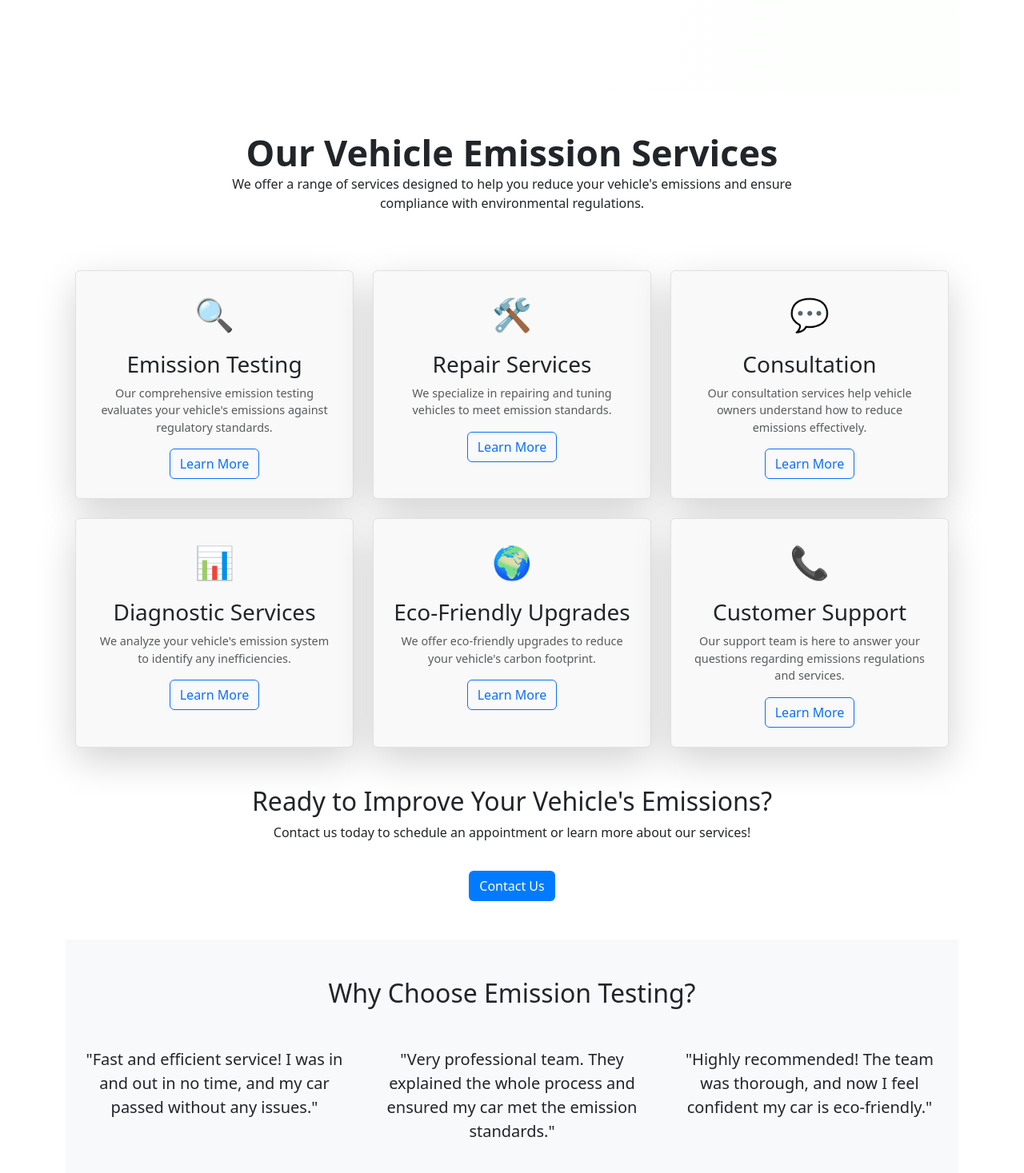
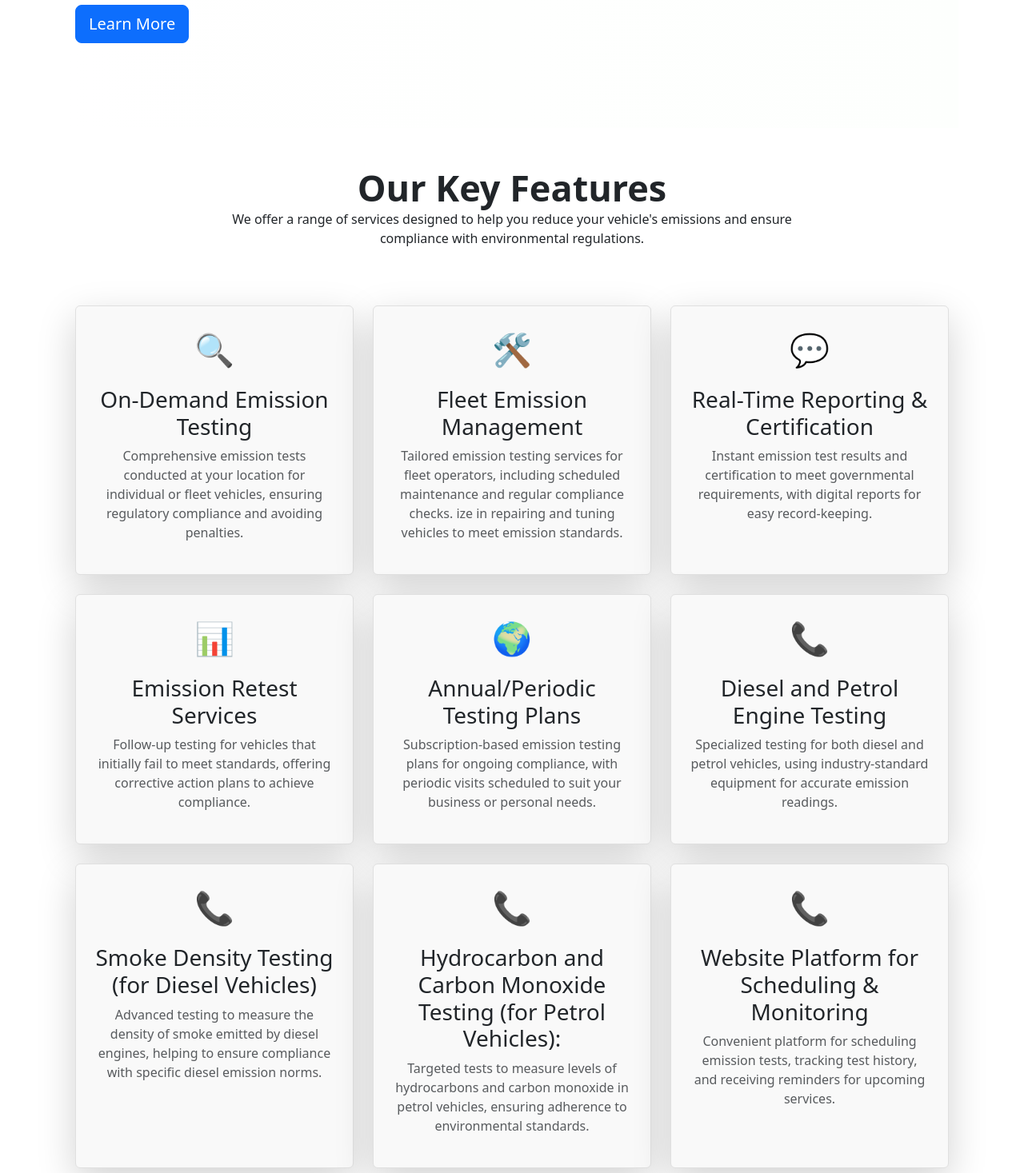
Before and after one commit to Purusothsaro/Vehicle_Emission_Tests, a Next.js app: page / in a window 1280 px wide. Shown: the part 1330-2797 px from the top of the page at 80% size. Built offline with nearby package versions, Linux system fonts and the light colour scheme.

Commit message:
style css

```diff
--- a/src/app/authGuard.js
+++ b/src/app/authGuard.js
@@ -5,10 +5,10 @@ import { useRouter } from "next/navigation";
 const AuthGuard = (WrappedComponent) => {
   return (props) => {
     const router = useRouter();
-    const isAuthenticated = true;
+    const isAuthenticated = localStorage.getItem("isAuthenticated");
 
     useEffect(() => {
-      if (!isAuthenticated) {
+      if (!isAuthenticated == "true") {
         router.push("/components/login");
       }
     }, [isAuthenticated]);
--- a/src/app/components/login/page.js
+++ b/src/app/components/login/page.js
@@ -186,6 +186,7 @@ const Login = () => {
 
     if (add) {
       alert("Data add to firestore DB !!");
+      localStorage.setItem("isAuthenticated", true);
       router.push("/components/dashboard");
     }
 
--- /dev/null
+++ b/src/app/components/scheduleTest/ScheduleTest.module.css
@@ -0,0 +1,69 @@
+.bgPrimary {
+  background: linear-gradient(to right, #4a90e2, #3f51b5);
+  height: 80vh;
+}
+
+.card {
+  border-radius: 12px;
+  background: #fff;
+}
+
+.formControl {
+  height: 50px;
+  border-radius: 8px;
+  border: 1px solid #ccc;
+}
+
+.formControl:focus {
+  border-color: #3f51b5;
+  box-shadow: 0 0 10px rgba(63, 81, 181, 0.1);
+}
+
+.btn.btnPrimary {
+  background-color: #3f51b5;
+  border: none;
+  padding: 12px 0;
+  transition: background-color 0.3s ease;
+}
+
+.btn.btnPrimary:hover {
+  background-color: #283593;
+}
+
+.textMuted {
+  font-size: 0.9rem;
+}
+
+.imgFluids {
+  width: 600px;
+  height: 300px;
+  animation: bounce 0.9s infinite;
+}
+
+/* Bounce Animation */
+/* @keyframes bounce {
+  20%,
+  50%,
+  80%,
+  to {
+    transform: translateY(0);
+  }
+  40% {
+    transform: translateY(-30px);
+  }
+  70% {
+    transform: translateY(-15px);
+  }
+  90% {
+    transform: translateY(-4px);
+  }
+} */
+
+@media (max-width: 768px) {
+  .containerFluid {
+    padding: 0;
+  }
+  .card {
+    margin: 20px;
+  }
+}
--- /dev/null
+++ b/src/app/components/services/Services.module.css
@@ -0,0 +1,53 @@
+.hero-section {
+  background: url("/assets/care.jpeg") no-repeat center center;
+  background-size: cover;
+  height: 70vh;
+  display: flex;
+  flex-direction: column;
+  justify-content: center;
+  align-items: center;
+  color: white;
+}
+.how-it-works img {
+  transition: transform 0.3s ease;
+}
+.how-it-works img:hover {
+  transform: scale(1.05);
+}
+.service-card {
+  border: none;
+  background-color: #fff;
+  padding: 25px;
+  border-radius: 15px;
+  box-shadow: 0 10px 30px rgba(0, 0, 0, 0.1);
+  transition: all 0.4s ease;
+  display: flex;
+  flex-direction: column;
+  justify-content: center;
+  align-items: center;
+  text-align: center;
+}
+
+.service-card:hover {
+  transform: translateY(-10px);
+  box-shadow: 0 20px 40px rgba(0, 0, 0, 0.2);
+}
+
+.service-content {
+  font-weight: 700; /* Increased for bolder text */
+  margin-top: 15px;
+  font-size: 1.2rem; /* Slightly larger */
+  color: #343a40;
+  text-align: center; /* Centering the text */
+  padding-bottom: 10px;
+  line-height: 1.4;
+}
+
+.service-body {
+  font-size: 1rem;
+  font-style: italic;
+  color: #495057;
+  text-align: center; /* Centering the text */
+  font-weight: 500; /* Slightly bold for more emphasis */
+  margin-top: 10px;
+}
--- a/src/app/globals.css
+++ b/src/app/globals.css
@@ -1,4 +1,4 @@
-/* Custom TopBar Styling */
+/* Custom TopBar Styling
 .top-bar {
   background-color: #000;
   color: #fff;
@@ -21,8 +21,8 @@
 }
 
 .top-bar .text-primary {
-  color: #007bff !important; /* Custom color for icons */
-}
+  color: #007bff !important;
+} */
 
 /* Custom Navbar Styling */
 .navbar {
@@ -403,7 +403,7 @@ body {
   }
 }
 
-/*Certifications Section*/
+/* Certifications Section
 #certifications {
   background-color: #ffffff;
 }
@@ -434,82 +434,7 @@ body {
 #certifications .card-footer {
   background-color: #fff;
   border-top: none;
-}
-
-/* schedulaTest */
-
-.bg-primary {
-  background: linear-gradient(
-    to right,
-    #4a90e2,
-    #3f51b5
-  ); /* Gradient for a sleek look */
-  height: 80vh;
-}
-
-.card {
-  border-radius: 12px;
-  background: #fff;
-}
-
-.form-control {
-  height: 50px;
-  border-radius: 8px;
-  border: 1px solid #ccc;
-}
-
-.form-control:focus {
-  border-color: #3f51b5;
-  box-shadow: 0 0 10px rgba(63, 81, 181, 0.1);
-}
-
-.btn-primary {
-  background-color: #3f51b5;
-  border: none;
-  padding: 12px 0;
-  transition: background-color 0.3s ease;
-}
-
-.btn-primary:hover {
-  background-color: #283593;
-}
-
-.text-muted {
-  font-size: 0.9rem;
-}
-
-.img-fluids {
-  width: 600px;
-  height: 300px;
-  animation: bounce 0.9s infinite;
-}
-/*
-@keyframes bounce {
-  20%,
-  50%,
-  80%,
-  to {
-    transform: translateY(0);
-  }
-  40% {
-    transform: translateY(-30px);
-  }
-  70% {
-    transform: translateY(-15px);
-  }
-  90% {
-    transform: translateY(-4px);
-  }
 } */
-@media (max-width: 768px) {
-  .container-fluid {
-    padding: 0;
-  }
-  .card {
-    margin: 20px;
-  }
-}
-
 /*******************
 *****contact us****
 ********************/
@@ -643,18 +568,3 @@ body {
 .about-image img {
   border-radius: 10px;
 }
-
-/**** FAQ ****/
-
-.faq-section {
-  background-color: #f8f9fa;
-  padding: 50px 0;
-}
-
-.accordion-button {
-  font-weight: bold;
-}
-
-.accordion-body {
-  font-size: 0.9rem;
-}
--- a/src/app/page.js
+++ b/src/app/page.js
@@ -41,9 +41,7 @@ const HeroSection = () => {
         <video src={"/videos/emission.mp4"} autoPlay muted loop />
         {/* <div className="overlay"></div> */}
         <div className="content text-center">
-          <h1 style={{ fontSize: "5rem", color: "white" }}>
-            Vehicle Emissions Testing
-          </h1>
+          <h1 style={{ fontSize: "5rem", color: "white" }}>Emission Testers</h1>
           <p>Your reliable partner in ensuring a cleaner environment</p>
           <Link
             href="/components/scheduleTest"
@@ -70,11 +68,12 @@ const HeroSection = () => {
                 Driving Toward a Cleaner Future
               </h1>
               <p className="lead fade-in">
-                At EmissionCheck, we provide cutting-edge vehicle emissions
-                testing to ensure your vehicle meets environmental standards,
-                protecting the air we breathe and the planet we share.
+                Emission Testers is a cutting-edge service provider specializing
+                in on-demand vehicle emission testing. We offer convenient,
+                reliable, and environmentally conscious emission testing by
+                bringing our services directly to your doorstep.
               </p>
-              <Link href="#learn-more">
+              <Link href="/components/about">
                 <button className="btn btn-primary btn-lg fade-in">
                   Learn More
                 </button>
@@ -100,7 +99,7 @@ const HeroSection = () => {
       {/* Our Services */}
       <div className="container mt-5">
         <div className="services-header text-center">
-          <h2>Our Vehicle Emission Services</h2>
+          <h2>Our Key Features</h2>
           <p>
             We offer a range of services designed to help you reduce your
             vehicle's emissions and ensure compliance with environmental
@@ -112,90 +111,115 @@ const HeroSection = () => {
           <div className="col-md-4">
             <div className="service-card p-4 rounded shadow-lg h-100 fade-in">
               <div className="icon mb-3 fs-1">🔍</div>
-              <h3>Emission Testing</h3>
+              <h3>On-Demand Emission Testing</h3>
               <p className="text-muted">
-                Our comprehensive emission testing evaluates your vehicle's
-                emissions against regulatory standards.
+                Comprehensive emission tests conducted at your location for
+                individual or fleet vehicles, ensuring regulatory compliance and
+                avoiding penalties.
               </p>
-              <button className="btn btn-outline-primary">Learn More</button>
             </div>
           </div>
 
           <div className="col-md-4">
             <div className="service-card p-4 rounded shadow-lg h-100 fade-in">
               <div className="icon mb-3 fs-1">🛠️</div>
-              <h3>Repair Services</h3>
+              <h3>Fleet Emission Management</h3>
               <p className="text-muted">
-                We specialize in repairing and tuning vehicles to meet emission
-                standards.
+                Tailored emission testing services for fleet operators,
+                including scheduled maintenance and regular compliance checks.
+                ize in repairing and tuning vehicles to meet emission standards.
               </p>
-              <button className="btn btn-outline-primary">Learn More</button>
             </div>
           </div>
 
           <div className="col-md-4">
             <div className="service-card p-4 rounded shadow-lg h-100 fade-in">
               <div className="icon mb-3 fs-1">💬</div>
-              <h3>Consultation</h3>
+              <h3>Real-Time Reporting & Certification</h3>
               <p className="text-muted">
-                Our consultation services help vehicle owners understand how to
-                reduce emissions effectively.
+                Instant emission test results and certification to meet
+                governmental requirements, with digital reports for easy
+                record-keeping.
               </p>
-              <button className="btn btn-outline-primary">Learn More</button>
             </div>
           </div>
 
           <div className="col-md-4">
             <div className="service-card p-4 rounded shadow-lg h-100 fade-in">
               <div className="icon mb-3 fs-1">📊</div>
-              <h3>Diagnostic Services</h3>
+              <h3>Emission Retest Services</h3>
               <p className="text-muted">
-                We analyze your vehicle's emission system to identify any
-                inefficiencies.
+                Follow-up testing for vehicles that initially fail to meet
+                standards, offering corrective action plans to achieve
+                compliance.
               </p>
-              <button className="btn btn-outline-primary">Learn More</button>
             </div>
           </div>
 
           <div className="col-md-4">
             <div className="service-card p-4 rounded shadow-lg h-100 fade-in">
               <div className="icon mb-3 fs-1">🌍</div>
-              <h3>Eco-Friendly Upgrades</h3>
+              <h3>Annual/Periodic Testing Plans</h3>
               <p className="text-muted">
-                We offer eco-friendly upgrades to reduce your vehicle's carbon
-                footprint.
+                Subscription-based emission testing plans for ongoing
+                compliance, with periodic visits scheduled to suit your business
+                or personal needs.
               </p>
-              <button className="btn btn-outline-primary">Learn More</button>
             </div>
           </div>
 
           <div className="col-md-4">
             <div className="service-card p-4 rounded shadow-lg h-100 fade-in">
               <div className="icon mb-3 fs-1">📞</div>
-              <h3>Customer Support</h3>
+              <h3>Diesel and Petrol Engine Testing</h3>
               <p className="text-muted">
-                Our support team is here to answer your questions regarding
-                emissions regulations and services.
+                Specialized testing for both diesel and petrol vehicles, using
+                industry-standard equipment for accurate emission readings.
               </p>
-              <button className="btn btn-outline-primary">Learn More</button>
             </div>
           </div>
-        </div>
-
-        {/* Call to Action Section */}
-        <div className="text-center mt-5">
-          <h2>Ready to Improve Your Vehicle's Emissions?</h2>
-          <p>
-            Contact us today to schedule an appointment or learn more about our
-            services!
-          </p>
-          <button className="btn cta-button">Contact Us</button>
+          <div className="col-md-4">
+            <div className="service-card p-4 rounded shadow-lg h-100 fade-in">
+              <div className="icon mb-3 fs-1">📞</div>
+              <h3>Smoke Density Testing (for Diesel Vehicles)</h3>
+              <p className="text-muted">
+                Advanced testing to measure the density of smoke emitted by
+                diesel engines, helping to ensure compliance with specific
+                diesel emission norms.
+              </p>
+            </div>
+          </div>
+          <div className="col-md-4">
+            <div className="service-card p-4 rounded shadow-lg h-100 fade-in">
+              <div className="icon mb-3 fs-1">📞</div>
+              <h3>
+                Hydrocarbon and Carbon Monoxide Testing (for Petrol Vehicles):
+              </h3>
+              <p className="text-muted">
+                Targeted tests to measure levels of hydrocarbons and carbon
+                monoxide in petrol vehicles, ensuring adherence to environmental
+                standards.
+              </p>
+            </div>
+          </div>
+          <div className="col-md-4">
+            <div className="service-card p-4 rounded shadow-lg h-100 fade-in">
+              <div className="icon mb-3 fs-1">📞</div>
+              <h3>Website Platform for Scheduling & Monitoring</h3>
+              <p className="text-muted">
+                Convenient platform for scheduling emission tests, tracking test
+                history, and receiving reminders for upcoming services.
+              </p>
+            </div>
+          </div>
         </div>
       </div>
 
       <section className="testimonials bg-light py-5 mt-5">
         <div className="container">
-          <h2 className="text-center mb-5">Why Choose Emission Testing?</h2>
+          <h2 className="text-center mb-5">
+            Why choose Emission Testers? What Our Customers Say?
+          </h2>
           <div className="row">
             <div className="col-md-4 text-center" data-aos="fade-up">
               <blockquote className="blockquote">
```
Also changed, not shown: package.json (+6 -1 lines), src/app/authSlice.js (added, +26 -0 lines), src/app/components/about/about.module.css (added, +34 -0 lines), src/app/components/about/page.js (+41 -14 lines), src/app/layout.js (+14 -11 lines), public/assets/logo.png, 1 other file (tests, documents, lock files or other folders).
